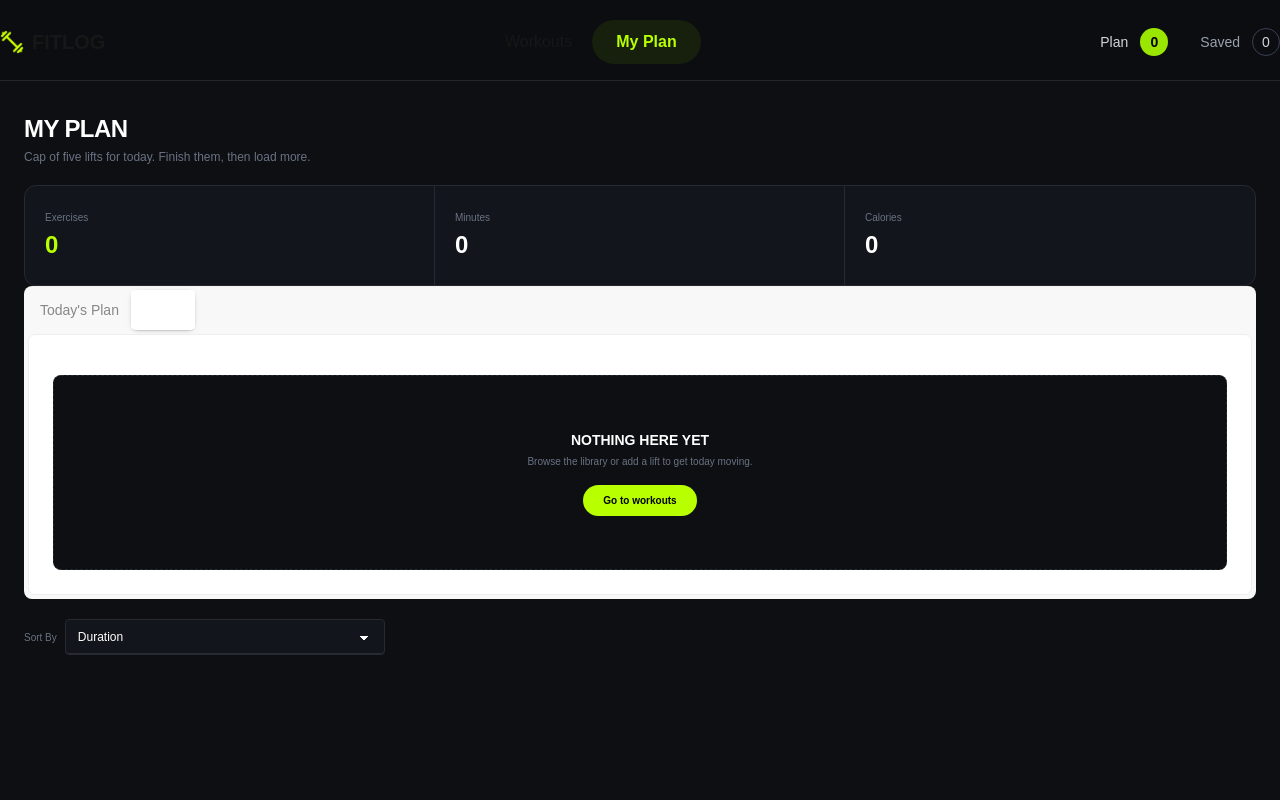
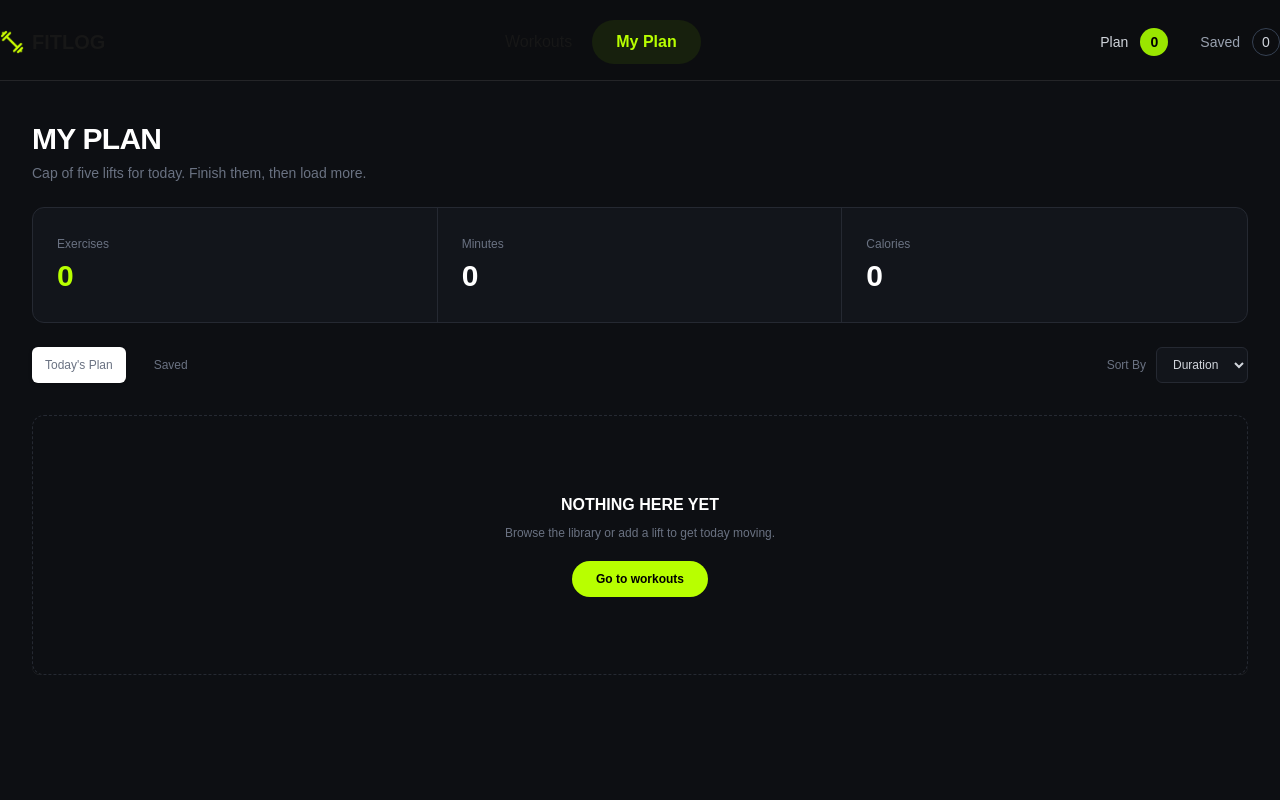
Before and after one commit to mdredoanhasan/Assignment-06-FitLog, a Next.js app: page /myPlan in a window 1280 px wide. Shown: the top 800 px of the page. Built offline with nearby package versions, Linux system fonts and the light colour scheme.

Commit message:
add footer

```diff
--- a/package.json
+++ b/package.json
@@ -12,7 +12,8 @@
     "next": "16.3.6",
     "react": "19.2.8",
     "react-dom": "19.2.8",
-    "react-icons": "^5.7.0"
+    "react-icons": "^5.7.0",
+    "react-toastify": "^11.1.0"
   },
   "devDependencies": {
     "@tailwindcss/postcss": "^4",
--- a/src/app/components/navber.jsx
+++ b/src/app/components/navber.jsx
@@ -2,9 +2,11 @@
 import Image from "next/image";
 import Link from "next/link";
 import { usePathname } from "next/navigation";
-import React from "react";
+import React, { useContext } from "react";
+import { WorkoutContext } from "../context/workoutContext";
 
 const Navber = () => {
+  const {todayPlan,savedPlan}= useContext(WorkoutContext)
   const pathname = usePathname();
 
   const isActive = pathname === "/";
@@ -55,7 +57,7 @@ const Navber = () => {
             <span className="text-sm">Plan</span>
 
             <span className="flex h-7 w-7 items-center justify-center rounded-full bg-lime-400 text-sm font-semibold text-black">
-              0
+              {todayPlan.length}
             </span>
           </div>
 
@@ -64,7 +66,7 @@ const Navber = () => {
             <span className="text-sm">Saved</span>
 
             <span className="flex h-7 w-7 items-center justify-center rounded-full border border-gray-700 text-sm text-gray-300">
-              0
+              {savedPlan.length}
             </span>
           </div>
         </div>
--- a/src/app/heroSection/[fitlogId]/detailClient.jsx
+++ b/src/app/heroSection/[fitlogId]/detailClient.jsx
@@ -1,7 +1,7 @@
 import AddToPlan from "@/app/button/addToPlan";
 import SavedPlan from "@/app/button/savePlan";
 import Image from "next/image";
-import { FiBookmark } from "react-icons/fi";
+
 
 export default function DetailClient({ fitCard }) {
   const stats = [
--- /dev/null
+++ b/src/app/myPlan/mySaveCard.jsx
@@ -0,0 +1,61 @@
+import Image from "next/image";
+import React from "react";
+
+const SavedCard = ({ fitData }) => {
+  return (
+    <div className="flex items-center gap-3 rounded-2xl border border-[#252932] bg-[#12151b] p-3">
+      {/* Image */}
+      <Image
+        src={fitData.image}
+              alt={fitData.name}
+              width={400}
+              height={400}
+        className="h-16 w-28 rounded-xl object-cover"
+      />
+
+      {/* Workout Info */}
+      <div className="flex-1">
+        <h3 className="text-sm font-bold uppercase text-white">
+          {fitData.name}
+        </h3>
+
+        <p className="mt-1 text-xs text-gray-500">{fitData.equipment}</p>
+
+        {/* Stats */}
+        <div className="mt-2 flex items-center gap-3 text-[10px] text-gray-400">
+          {/* Duration */}
+          <span className="flex items-center gap-1">
+            <span className="text-[#b8ff00]">◷</span>
+            {fitData.duration} min
+          </span>
+
+          {/* Calories */}
+          <span className="flex items-center gap-1">
+            <span className="text-[#b8ff00]">♥</span>
+            {fitData.caloriesBurned} kcal
+          </span>
+
+          {/* Rating */}
+          <span className="flex items-center gap-1">
+            <span className="text-[#b8ff00]">☆</span>
+            {fitData.rating}
+          </span>
+        </div>
+      </div>
+
+      {/* Actions */}
+      <div className="flex items-center gap-3">
+        <button className="rounded-full border border-[#343b49] px-4 py-2 text-xs text-white transition hover:bg-[#1b1f27]">
+          View Details
+        </button>
+
+
+        <button className="px-2 text-lg text-gray-500 hover:text-white">
+          ×
+        </button>
+      </div>
+    </div>
+  );
+};
+
+export default SavedCard;
--- a/src/app/myPlan/page.jsx
+++ b/src/app/myPlan/page.jsx
@@ -2,119 +2,169 @@
 import React, { useContext } from "react";
 import { WorkoutContext } from "../context/workoutContext";
 import MyPlanCard from "./myPlanCard";
+import SavedCard from "./mySaveCard";
 
 const MyPlan = () => {
   const { todayPlan, savedPlan } = useContext(WorkoutContext);
 
   return (
     <div className="min-h-screen bg-[#0d0f13] text-white">
-      <div className="container mx-auto px-6 py-8">
+      <div className="container mx-auto px-8 py-10">
+
         {/* Header */}
-        <div className="mb-5">
-          <h1 className="text-2xl font-bold tracking-tight">MY PLAN</h1>
-          <p className="mt-1 text-xs text-gray-500">
+        <div className="mb-6">
+          <h1 className="text-3xl font-bold tracking-tight">
+            MY PLAN
+          </h1>
+
+          <p className="mt-1.5 text-sm text-gray-500">
             Cap of five lifts for today. Finish them, then load more.
           </p>
         </div>
 
         {/* Statistics */}
         <div className="grid grid-cols-3 rounded-xl border border-[#252932] bg-[#12151b]">
+
           {/* Exercises */}
-          <div className="border-r border-[#252932] px-5 py-6">
-            <p className="text-[10px] text-gray-500">Exercises</p>
-            <p className="mt-1 text-2xl font-bold text-[#b8ff00]">0</p>
+          <div className="border-r border-[#252932] px-6 py-7">
+            <p className="text-xs text-gray-500">
+              Exercises
+            </p>
+
+            <p className="mt-1.5 text-3xl font-bold text-[#b8ff00]">
+              0
+            </p>
           </div>
 
           {/* Minutes */}
-          <div className="border-r border-[#252932] px-5 py-6">
-            <p className="text-[10px] text-gray-500">Minutes</p>
-            <p className="mt-1 text-2xl font-bold">0</p>
+          <div className="border-r border-[#252932] px-6 py-7">
+            <p className="text-xs text-gray-500">
+              Minutes
+            </p>
+
+            <p className="mt-1.5 text-3xl font-bold">
+              0
+            </p>
           </div>
 
           {/* Calories */}
-          <div className="px-5 py-6">
-            <p className="text-[10px] text-gray-500">Calories</p>
-            <p className="mt-1 text-2xl font-bold">0</p>
-          </div>
+          <div className="px-6 py-7">
+            <p className="text-xs text-gray-500">
+              Calories
+            </p>
+
+            <p className="mt-1.5 text-3xl font-bold">
+              0
+            </p>
           </div>
 
+        </div>
+
+        {/* Tabs + Sort */}
+        <div className="relative mt-6">
+
           {/* name of each tab group should be unique */}
-        <div className="tabs tabs-box">
+          <div className="tabs tabs-box w-full bg-transparent p-0">
+
             <input
               type="radio"
               name="my_tabs_6"
-            className="tab"
+              className="tab h-9 min-h-9 w-[90px] rounded-md border border-transparent px-3 text-xs text-gray-500"
               aria-label="Today's Plan"
+              defaultChecked
             />
-          <div className="tab-content bg-base-100 border-base-300 p-6">
+
+            <div className="tab-content mt-3 w-full border-0 bg-transparent p-0">
+
               <div>
                 {todayPlan.length > 0 ? (
                   todayPlan.map((fitData) => {
-                  return <MyPlanCard key={fitData.id} fitData={fitData} />;
+                    return (
+                      <MyPlanCard
+                        key={fitData.id}
+                        fitData={fitData}
+                      />
+                    );
                   })
                 ) : (
-                <div className="mt-4 flex min-h-48.75 flex-col items-center justify-center rounded-lg border border-dashed border-[#252932] bg-[#0d0f13]">
-                  <h2 className="text-sm font-bold">NOTHING HERE YET</h2>
+                  <div className="mt-5 flex min-h-[260px] flex-col items-center justify-center rounded-xl border border-dashed border-[#252932] bg-[#0d0f13]">
 
-                  <p className="mt-1 text-[10px] text-gray-500">
+                    <h2 className="text-base font-bold">
+                      NOTHING HERE YET
+                    </h2>
+
+                    <p className="mt-2 text-xs text-gray-500">
                       Browse the library or add a lift to get today moving.
                     </p>
 
-                  <button className="mt-4 rounded-full bg-[#b8ff00] px-5 py-2 text-[10px] font-semibold text-black transition hover:bg-[#c8ff33]">
+                    <button className="mt-5 rounded-full bg-[#b8ff00] px-6 py-2.5 text-xs font-semibold text-black transition hover:bg-[#c8ff33]">
                       Go to workouts
                     </button>
+
                   </div>
                 )}
               </div>
-
 
             </div>
 
             <input
               type="radio"
               name="my_tabs_6"
-            className="tab"
+              className="tab h-9 min-h-9 w-[90px] rounded-md border border-transparent px-3 text-xs text-gray-500"
               aria-label="Saved"
-            defaultChecked
+
             />
-          <div className="tab-content bg-base-100 border-base-300 p-6">
+
+            <div className="tab-content mt-3 w-full border-0 bg-transparent p-0">
+
               <div>
                 {savedPlan.length > 0 ? (
                   savedPlan.map((fitData) => {
-                  return <MyPlanCard key={fitData.id} fitData={fitData} />;
+                    return (
+                      <SavedCard
+                        key={fitData.id}
+                        fitData={fitData}
+                      />
+                    );
                   })
                 ) : (
-                <div className="mt-4 flex min-h-48.75 flex-col items-center justify-center rounded-lg border border-dashed border-[#252932] bg-[#0d0f13]">
-                  <h2 className="text-sm font-bold">NOTHING HERE YET</h2>
+                  <div className="mt-5 flex min-h-[260px] flex-col items-center justify-center rounded-xl border border-dashed border-[#252932] bg-[#0d0f13]">
 
-                  <p className="mt-1 text-[10px] text-gray-500">
+                    <h2 className="text-base font-bold">
+                      NOTHING HERE YET
+                    </h2>
+
+                    <p className="mt-2 text-xs text-gray-500">
                       Browse the library or add a lift to get today moving.
                     </p>
 
-                  <button className="mt-4 rounded-full bg-[#b8ff00] px-5 py-2 text-[10px] font-semibold text-black transition hover:bg-[#c8ff33]">
+                    <button className="mt-5 rounded-full bg-[#b8ff00] px-6 py-2.5 text-xs font-semibold text-black transition hover:bg-[#c8ff33]">
                       Go to workouts
                     </button>
+
                   </div>
                 )}
               </div>
 
-
+            </div>
 
           </div>
-        </div>
-
-
 
           {/* Sort */}
-        <div className="mt-5 flex items-center gap-2">
-          <span className="text-[10px] text-gray-500">Sort By</span>
+          <div className="absolute right-0 top-0 flex h-9 items-center gap-2.5">
+            <span className="text-xs text-gray-500">
+              Sort By
+            </span>
 
-          <select className="select select-sm h-9 min-h-0 border-[#252932] bg-[#12151b] text-xs text-white outline-none">
+            <select className="h-9 min-h-0 rounded-md border border-[#252932] bg-[#12151b] px-3 text-xs text-gray-300 outline-none">
               <option>Duration</option>
               <option>Calories</option>
               <option>Name</option>
             </select>
           </div>
+
+        </div>
+
       </div>
     </div>
   );
```
Also changed, not shown: 1 other file (tests, documents, lock files or other folders). Lines whose indentation alone changed are shown as unchanged.
